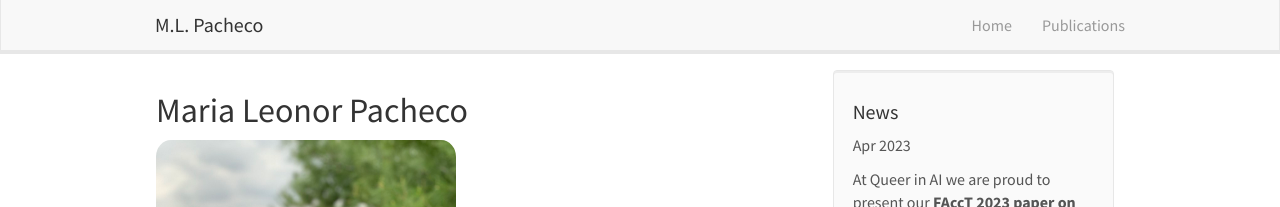
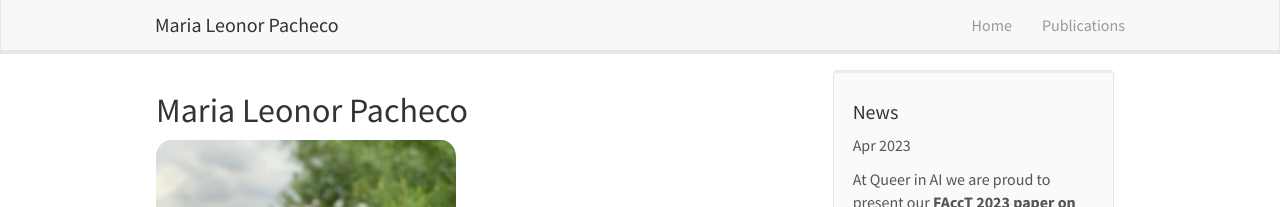
Before and after one commit to mlpacheco/mlpacheco.github.io, a Jekyll site: the page built from _pages/home.md, in a window 1280 px wide. Shown: the top 207 px of the page. Built offline with Jekyll 4.4.1, drawn with Linux system fonts in a browser that asks for light colours; nearby versions of some CDN libraries.

Commit message:
Update header.html

```diff
--- a/_includes/header.html
+++ b/_includes/header.html
@@ -8,7 +8,7 @@
 		<span class="icon-bar"></span>
 	  </button>
 
-    <a class="navbar-brand" href="{{ site.url }}{{ site.baseurl }}/">M.L. Pacheco</a>
+    <a class="navbar-brand" href="{{ site.url }}{{ site.baseurl }}/">Maria Leonor Pacheco</a>
 	</div>
 	<div class="collapse navbar-collapse" id="navbar-collapse-1">
 	  <ul class="nav navbar-nav navbar-right">
```
